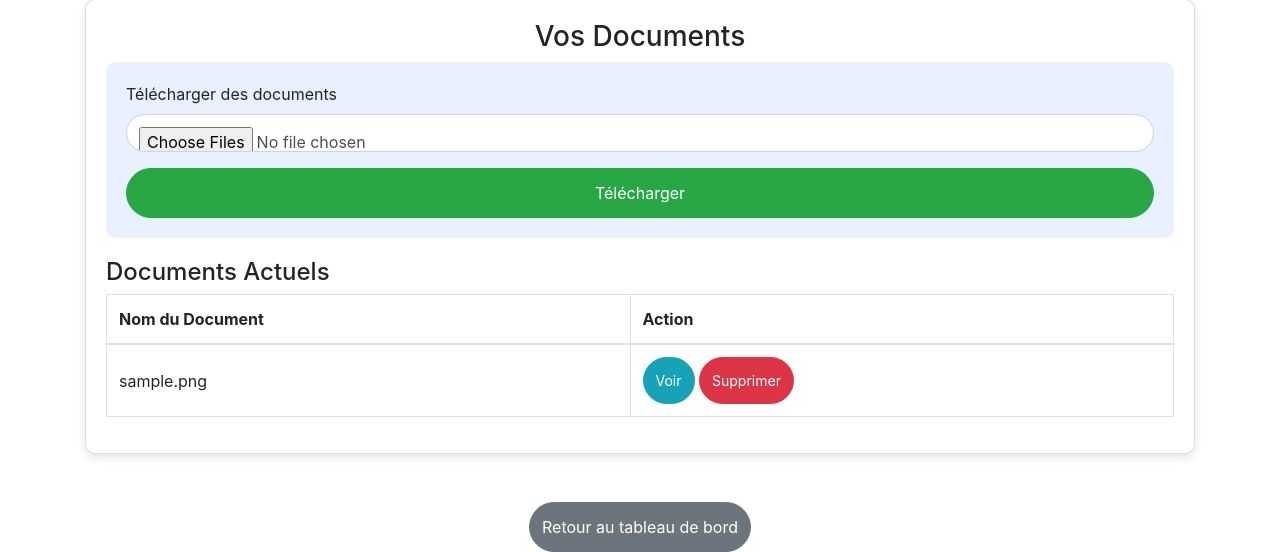
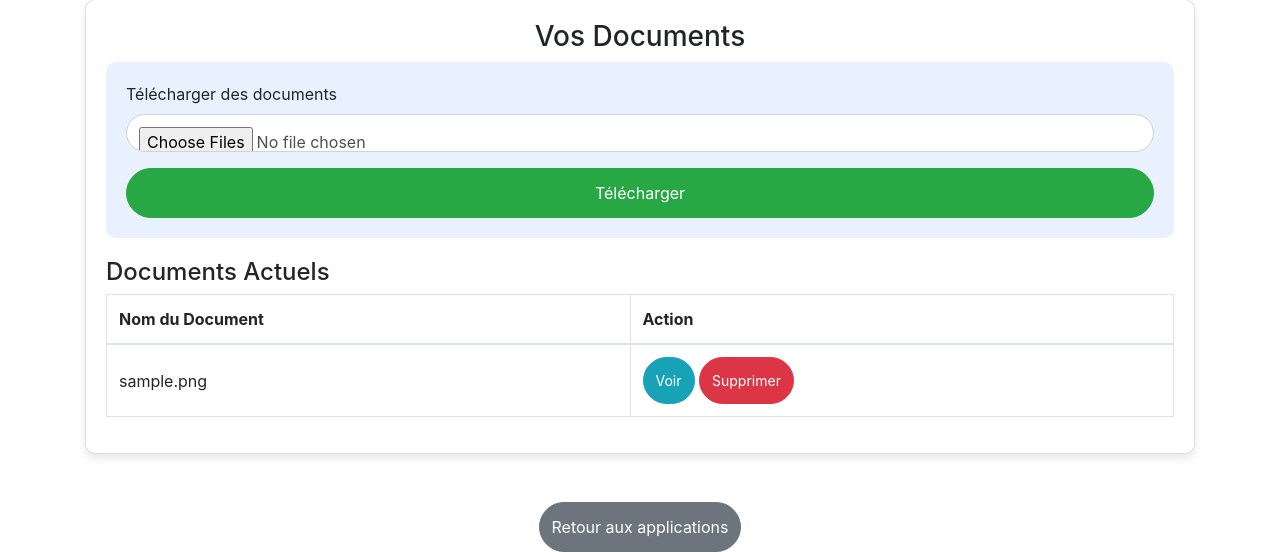
Before and after one commit to eloisarrazin84/eventsapps, a PHP site: page /profile.php in a window 1280 px wide. Shown: the part 1008-1560 px from the top of the page. Run offline with PHP 8.4, Linux system fonts and the light colour scheme; the visitor is signed in with stand-in values (Sample User, id 1); tables that the repository leaves empty or names only in its code hold one stand-in row (values such as "Sample post"); grey boxes marked "Sample" are stand-in pictures; some libraries are stand-ins or nearby versions.

Commit message:
Update profile.php

```diff
--- a/profile.php
+++ b/profile.php
@@ -239,7 +239,7 @@
 
     <!-- Bouton de retour au tableau de bord en fin de page -->
     <div class="mt-5 text-center">
-        <a href="dashboard.php" class="btn btn-secondary">Retour au tableau de bord</a>
+        <a href="home.php" class="btn btn-secondary">Retour aux applications</a>
     </div>
 </div>
 
```
